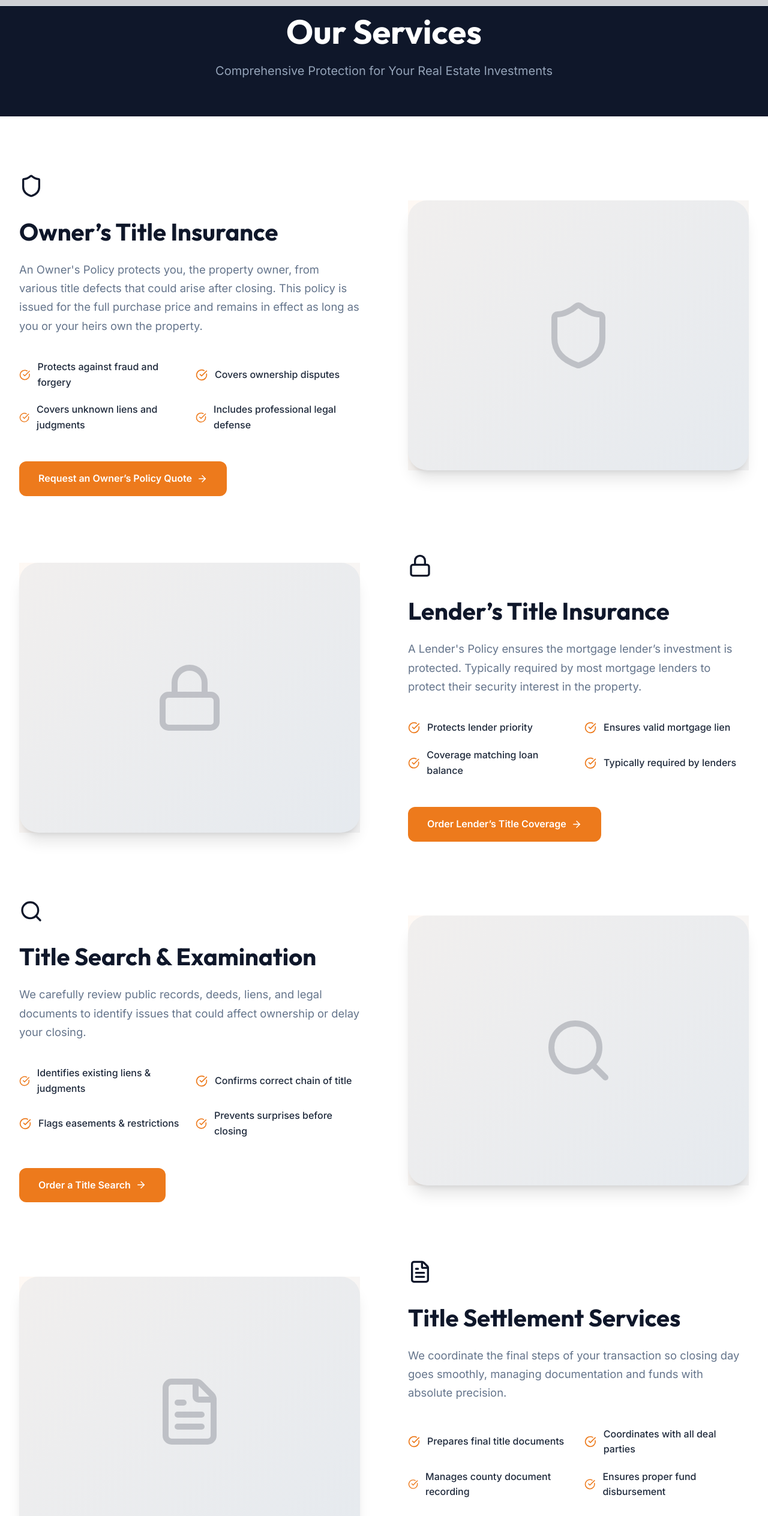
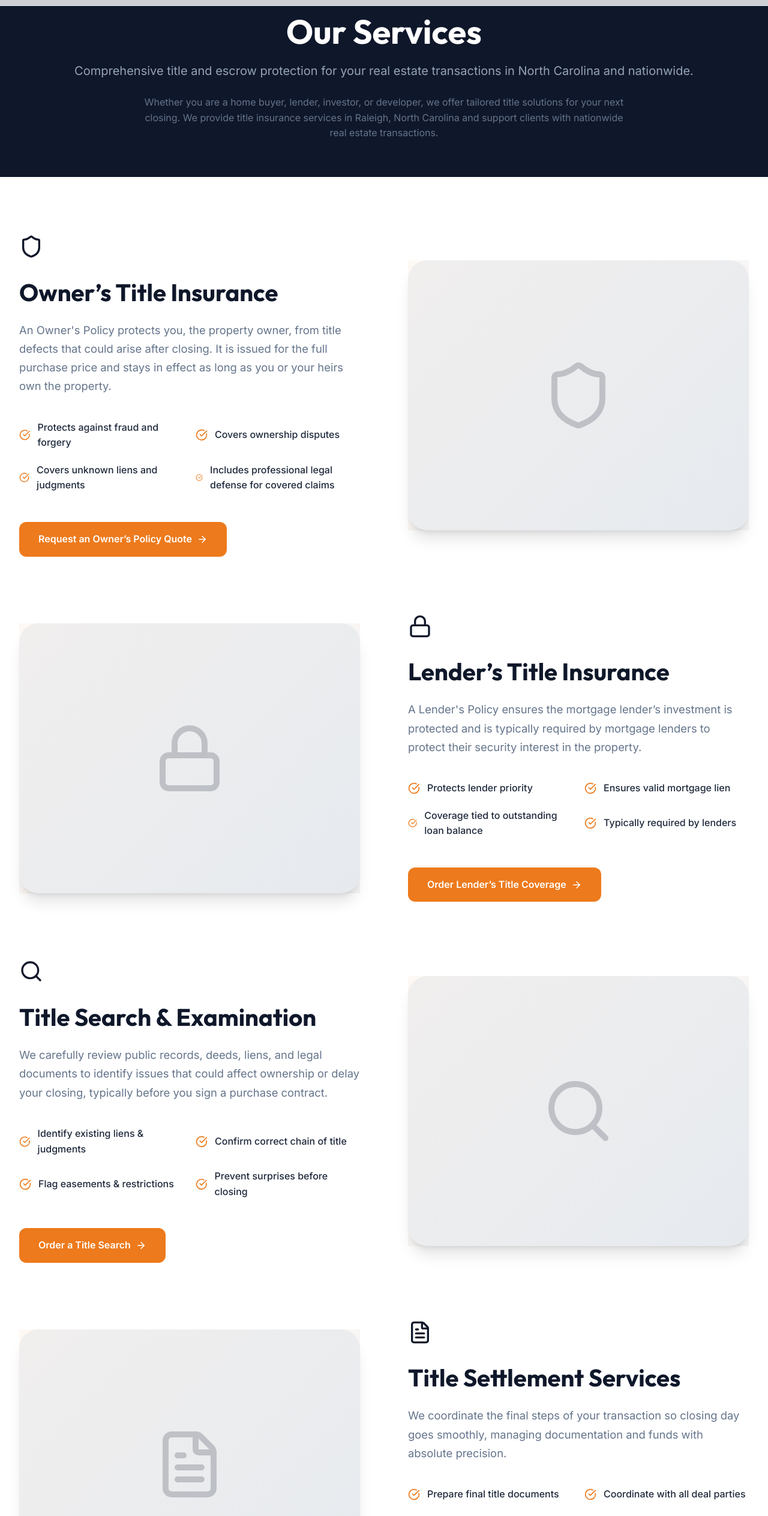
Before and after one commit to Kathir7623/Title-Insurance, a React (Vite) app: page /services in a window 1280 px wide. Shown: the part 101-2628 px from the top of the page at 60% size. Built offline with nearby package versions, Linux system fonts and the light colour scheme.

Commit message:
UI: Finalized Services page and Footer refinements. Optimized H1 SEO block, updated comparison table heading, added internal linking, and removed redundant geo statements. Integrated localized NC focus and professional hooks.

```diff
--- a/src/components/Footer.jsx
+++ b/src/components/Footer.jsx
@@ -75,9 +75,6 @@ const Footer = () => {
               Disclaimer: This is not a commitment to insure. All services and policies are subject to underwriting approval and state-specific regulations. Information on this website is for educational purposes and does not constitute legal advice.
             </p>
           </div>
-          <div style={{ textAlign: 'right' }}>
-            <p style={{ fontSize: '1.1rem', fontWeight: 600, color: 'var(--secondary)' }}>Serving Raleigh, NC and clients nationwide.</p>
-          </div>
         </div>
       </div>
     </footer>
--- a/src/pages/Services.jsx
+++ b/src/pages/Services.jsx
@@ -17,23 +17,23 @@ const Services = () => {
       icon: <Shield size={40} className="text-secondary" />,
       title: "Owner’s Title Insurance",
       cta: "Request an Owner’s Policy Quote",
-      desc: "An Owner's Policy protects you, the property owner, from various title defects that could arise after closing. This policy is issued for the full purchase price and remains in effect as long as you or your heirs own the property.",
+      desc: "An Owner's Policy protects you, the property owner, from title defects that could arise after closing. It is issued for the full purchase price and stays in effect as long as you or your heirs own the property.",
       features: [
         "Protects against fraud and forgery",
         "Covers ownership disputes",
         "Covers unknown liens and judgments",
-        "Includes professional legal defense"
+        "Includes professional legal defense for covered claims"
       ]
     },
     {
       icon: <Lock size={40} className="text-secondary" />,
       title: "Lender’s Title Insurance",
       cta: "Order Lender’s Title Coverage",
-      desc: "A Lender's Policy ensures the mortgage lender’s investment is protected. Typically required by most mortgage lenders to protect their security interest in the property.",
+      desc: "A Lender's Policy ensures the mortgage lender’s investment is protected and is typically required by mortgage lenders to protect their security interest in the property.",
       features: [
         "Protects lender priority",
         "Ensures valid mortgage lien",
-        "Coverage matching loan balance",
+        "Coverage tied to outstanding loan balance",
         "Typically required by lenders"
       ]
     },
@@ -41,12 +41,12 @@ const Services = () => {
       icon: <Search size={40} className="text-secondary" />,
       title: "Title Search & Examination",
       cta: "Order a Title Search",
-      desc: "We carefully review public records, deeds, liens, and legal documents to identify issues that could affect ownership or delay your closing.",
+      desc: "We carefully review public records, deeds, liens, and legal documents to identify issues that could affect ownership or delay your closing, typically before you sign a purchase contract.",
       features: [
-        "Identifies existing liens & judgments",
-        "Confirms correct chain of title",
-        "Flags easements & restrictions",
-        "Prevents surprises before closing"
+        "Identify existing liens & judgments",
+        "Confirm correct chain of title",
+        "Flag easements & restrictions",
+        "Prevent surprises before closing"
       ]
     },
     {
@@ -55,10 +55,10 @@ const Services = () => {
       cta: "Request Settlement Support",
       desc: "We coordinate the final steps of your transaction so closing day goes smoothly, managing documentation and funds with absolute precision.",
       features: [
-        "Prepares final title documents",
-        "Coordinates with all deal parties",
-        "Manages county document recording",
-        "Ensures proper fund disbursement"
+        "Prepare final title documents",
+        "Coordinate with all deal parties",
+        "Manage county document recording",
+        "Ensure proper fund disbursement"
       ]
     }
   ];
@@ -79,9 +79,17 @@ const Services = () => {
             initial={{ opacity: 0 }}
             animate={{ opacity: 1 }}
             transition={{ delay: 0.2 }}
-            style={{ color: '#94a3b8', fontSize: '1.25rem' }}
+            style={{ color: '#94a3b8', fontSize: '1.25rem', marginBottom: '1.5rem' }}
           >
-            Comprehensive Protection for Your Real Estate Investments
+            Comprehensive title and escrow protection for your real estate transactions in North Carolina and nationwide.
+          </motion.p>
+          <motion.p
+            initial={{ opacity: 0 }}
+            animate={{ opacity: 1 }}
+            transition={{ delay: 0.3 }}
+            style={{ color: '#64748b', fontSize: '1rem', maxWidth: '800px', margin: '0 auto' }}
+          >
+            Whether you are a home buyer, lender, investor, or developer, we offer tailored title solutions for your next closing. We provide title insurance services in Raleigh, North Carolina and support clients with nationwide real estate transactions.
           </motion.p>
         </div>
       </section>
@@ -159,7 +167,7 @@ const Services = () => {
       <section className="section-padding" style={{ background: '#F8FAFC' }}>
         <div className="container" style={{ maxWidth: '1000px' }}>
           <div style={{ textAlign: 'center', marginBottom: '4rem' }}>
-            <h2 style={{ fontSize: '2.5rem', marginBottom: '1.25rem' }}>Owner vs. Lender Title Insurance</h2>
+            <h2 style={{ fontSize: '2.5rem', marginBottom: '1.25rem' }}>Owner’s vs. Lender’s Title Insurance at a Glance</h2>
             <p style={{ color: 'var(--muted)', fontSize: '1.1rem' }}>Understanding the key differences in coverage and protection.</p>
           </div>
 
@@ -178,7 +186,7 @@ const Services = () => {
                   { aspect: "Coverage amount", owner: "Purchase price of the property", lender: "Outstanding loan balance" },
                   { aspect: "Duration", owner: "As long as you or your heirs own the property", lender: "Until the loan is paid off or refinanced" },
                   { aspect: "Typical requirement", owner: "Optional but strongly recommended", lender: "Typically required by lenders" },
-                  { aspect: "Main purpose", owner: "Protects your ownership and equity", lender: "Protects lender’s security interest" }
+                  { aspect: "Main purpose", owner: "Protects your ownership and equity from covered title problems", lender: "Protects lender’s security interest" }
                 ].map((row, idx) => (
                   <tr key={idx} style={{ borderBottom: '1px solid #E2E8F0' }}>
                     <td style={{ padding: '1.25rem', fontWeight: 700, background: '#F8FAFC', width: '200px' }}>{row.aspect}</td>
@@ -194,19 +202,25 @@ const Services = () => {
 
       {/* Still Have Questions? */}
       <section className="section-padding" style={{ textAlign: 'center' }}>
-        <div className="container">
+        <div className="container" style={{ maxWidth: '1440px' }}>
           <motion.div {...fadeIn}>
             <h2 style={{ fontSize: '2.75rem', marginBottom: '1.5rem' }}>Still Have Questions?</h2>
-            <p style={{ fontSize: '1.25rem', color: 'var(--muted)', marginBottom: '2.5rem', maxWidth: '750px', margin: '0 auto 2.5rem' }}>
-              Not sure which type of title coverage you need? Our specialists can walk you through your options and provide a clear quote.
+            <p style={{ fontSize: '1.25rem', color: 'var(--muted)', marginBottom: '2.5rem', maxWidth: '850px', margin: '0 auto 2.5rem' }}>
+              Not sure which type of title coverage you need or managing multiple transactions? Our specialists can walk you through your options and provide a clear quote.
             </p>
-            <div style={{ display: 'flex', gap: '1.5rem', justifyContent: 'center', flexWrap: 'wrap' }}>
+            <div style={{ display: 'flex', gap: '2rem', justifyContent: 'center', flexWrap: 'wrap', alignItems: 'center' }}>
               <a href="tel:+14707065858" className="btn btn-primary" style={{ padding: '1rem 2.5rem', fontSize: '1.1rem' }}>
                 Call Us: (470) 706-5858
               </a>
+              <span className="desktop-only" style={{ width: '1px', height: '30px', background: '#E2E8F0' }}></span>
               <Link to="/contact" className="btn btn-outline" style={{ padding: '1rem 2.5rem', fontSize: '1.1rem' }}>
                 Contact us Online
               </Link>
+            </div>
+            <div style={{ marginTop: '4rem', paddingTop: '2rem', borderTop: '1px solid #E2E8F0' }}>
+              <p style={{ fontSize: '1.1rem', color: 'var(--muted)' }}>
+                To learn more about why title insurance matters, visit our <Link to="/why-title-insurance" style={{ color: 'var(--secondary)', fontWeight: 700 }}>Why Title Insurance?</Link> page.
+              </p>
             </div>
           </motion.div>
         </div>
```
